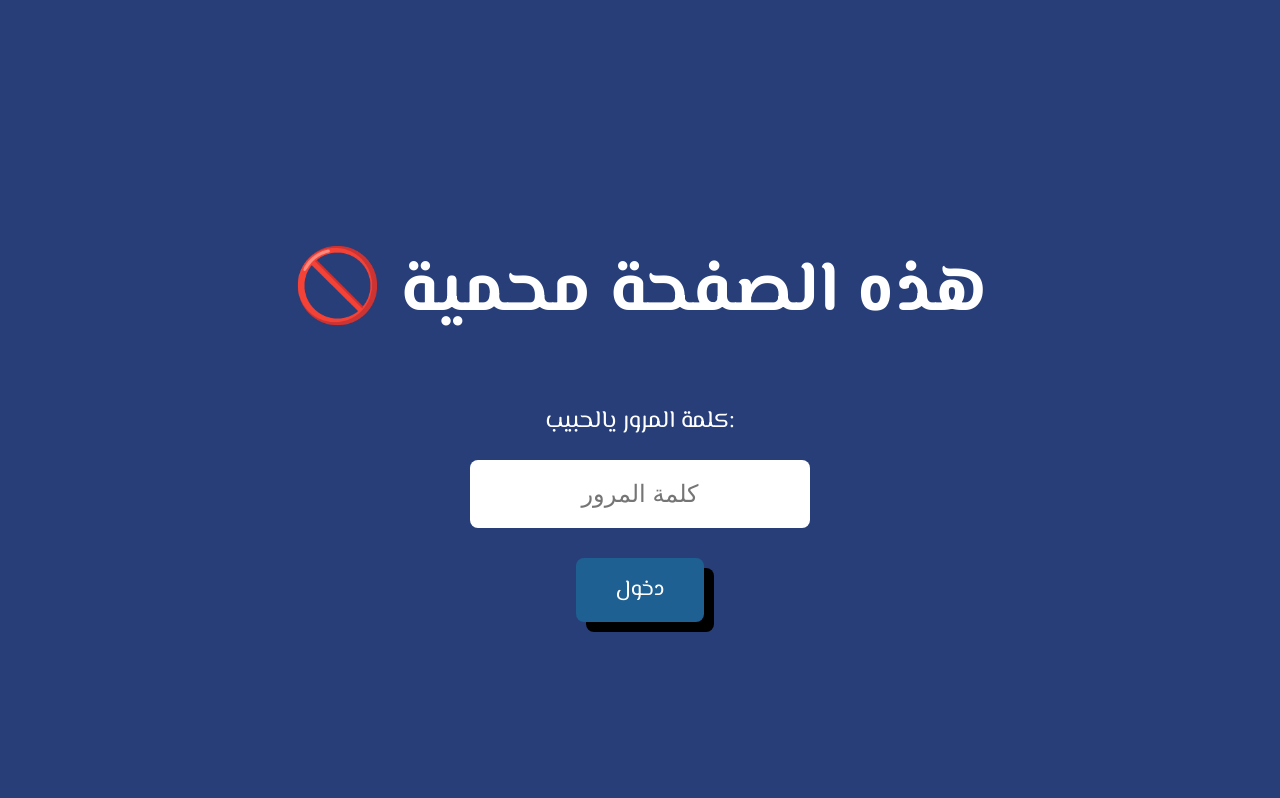
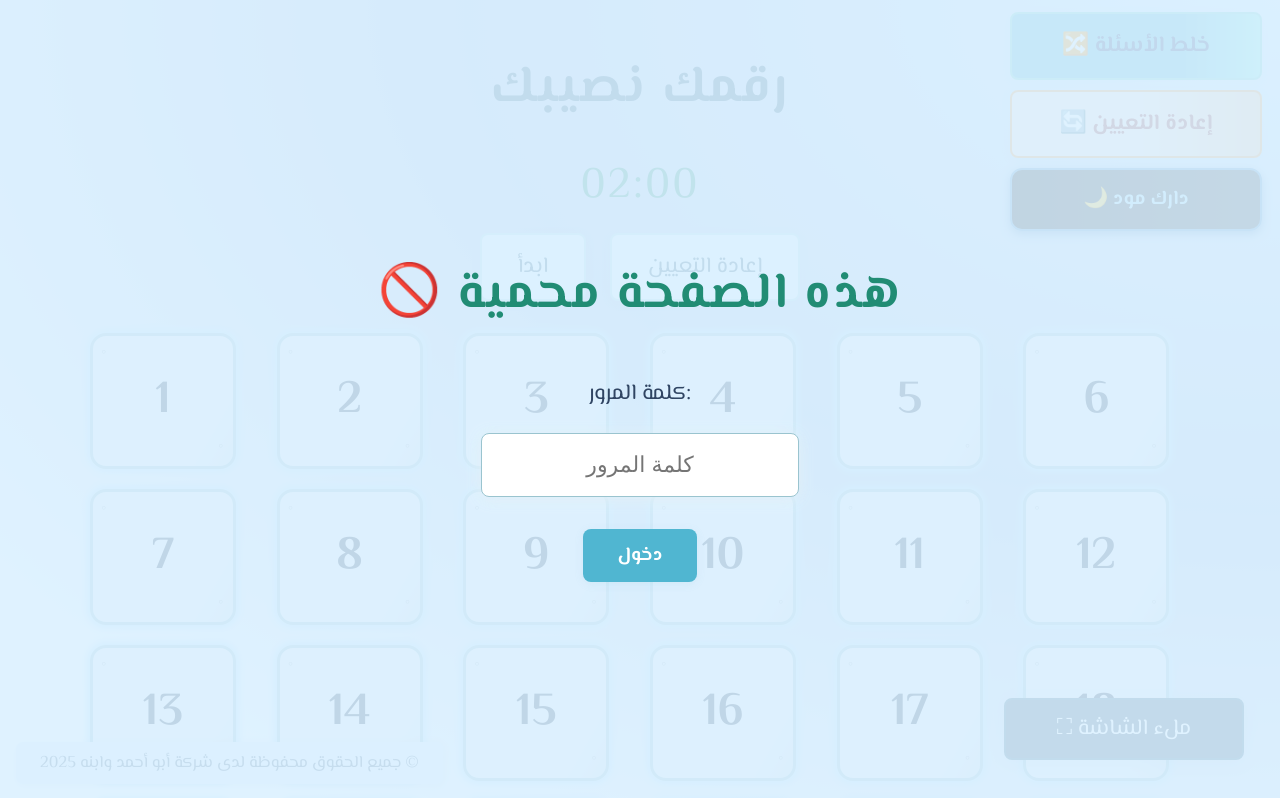
Before and after one commit to x32saDFASf/website, a plain HTML site: page r8mk-n9ubk.html in a window 1280 px wide. Shown: the top 798 px of the page. Drawn offline with Linux system fonts and the light colour scheme; a web font is replaced by a local one.

Commit message:
Update r8mk-n9ubk.html

```diff
--- a/r8mk-n9ubk.html
+++ b/r8mk-n9ubk.html
@@ -1,288 +1,400 @@
-
 <!DOCTYPE html>
 <html lang="ar">
 <head>
-         <meta name="viewport" content="width=device-width, initial-scale=1">
-         <link href="https://fonts.googleapis.com/css2?family=Droid+Arabic+Kufi&display=swap" rel="stylesheet">
-          <link rel="preconnect" href="https://fonts.googleapis.com">
-          <link rel="preconnect" href="https://fonts.gstatic.com" crossorigin>
-           <link href="https://fonts.googleapis.com/css2?family=El+Messiri:wght@400..700&display=swap" rel="stylesheet">
+<meta charset="UTF-8" />
+<meta name="viewport" content="width=device-width, initial-scale=1" />
+<title>رقمك نصيبك</title>
+<link rel="preconnect" href="https://fonts.googleapis.com" />
+<link rel="preconnect" href="https://fonts.gstatic.com" crossorigin />
+<link href="https://fonts.googleapis.com/css2?family=El+Messiri:wght@400..700&display=swap" rel="stylesheet" />
+<style>
+  /* منع التمرير الزائد */
+  html, body {
+    height: 100%;
+    margin: 0;
+    padding: 0;
+    overflow-x: hidden;
+    overflow-y: hidden;
+  }
 
-           <meta charset="UTF-8">
-           <meta name="viewport" content="width=device-width, initial-scale=1.0">
-           <title>رقمك نصيبك</title>
-           <style>
   body {
     font-family: "El Messiri", sans-serif;
-            text-align: center;
-            background: linear-gradient(135deg, rgba(0, 0, 0, 0.05) 25%, rgba(255, 255, 255, 0.1) 25%, rgba(255, 255, 255, 0.1) 50%, rgba(0, 0, 0, 0.05) 50%, rgba(0, 0, 0, 0.05) 75%, rgba(255, 255, 255, 0.1) 75%, rgba(255, 255, 255, 0.1) 100%);
-            background-size: 50px 50px;
-            background-color: #4b6f9b;
-            color: white;
+    background: radial-gradient(ellipse at top right, #dcefff 0%, #b6c6e3 45%, #fff 90%);
+    color: #2c3e50;
     margin: 0;
-            padding: 0;
+    min-height: 100vh;
     display: flex;
     flex-direction: column;
     align-items: center;
+    transition: background 0.5s ease, color 0.5s ease;
+    padding-top: 48px;
+  }
+
+  h1 {
+    font-size: 52px;
+    font-weight: 800;
+    margin: 0 0 12px 0;
+    color: #285b7a;
+    letter-spacing: 2px;
+    transition: color 0.5s ease;
+  }
+
+  #topSection {
+    display: flex;
+    flex-direction: column;
+    align-items: center;
+    gap: 12px;
+  }
+
+  .footer {
+    position: fixed;
+    bottom: 16px;
+    left: 16px;
+    font-size: 16.5px;
+    color: #47607f;
+    background: #e4f1fe;
+    border-radius: 7px;
+    padding: 8px 24px;
+    box-shadow: 0 2px 8px rgba(44, 94, 148, 0.12);
+    user-select: none;
+    z-index: 1000;
+    transition: background 0.5s ease, color 0.5s ease;
+  }
+
+  #timerDisplay {
+    font-size: 2.7em;
+    color: #218c74;
+    letter-spacing: 2px;
+    transition: color 0.5s ease;
+  }
+
+  .timer-controls {
+    display: flex;
+    gap: 24px;
     justify-content: center;
-.support-button {
-    position: absolute;
-    bottom: 20px;
-    left: 20px;
-    background-color: #6c63ff;
-    color: white;
-    padding: 15px 30px;
-    font-size: 24px;
+    margin-bottom: 8px;
+  }
+
+  button {
+    font-family: "El Messiri", sans-serif;
     border: none;
     border-radius: 8px;
+    font-size: 22px;
+    padding: 15px 36px;
+    margin: 0 0 4px 0;
+    transition: background 0.3s ease, box-shadow 0.3s ease, transform 0.18s;
+    box-shadow: 0 2px 10px rgba(100, 170, 194, 0.10);
     cursor: pointer;
-    box-shadow: 5px 5px #00000070;
-    transition: 0.3s;
-}
-.support-button:hover {
-    background-color: #5548f0;
-}
-.support-button:active {
-    transform: translateY(4px);
-    box-shadow: 2px 2px #00000070;
-}
-.support-container {
-    position: absolute;
-    bottom: 20px;
-    left: 20px;
-    display: flex;
-    align-items: center;
-    gap: 10px;
+    outline: none;
+    user-select: none;
   }
 
-.support-button {
-    background-color: #6c63ff;
-    color: white;
-    padding: 15px 30px;
-    font-size: 24px;
-    border: none;
-    border-radius: 8px;
-    cursor: pointer;
-    box-shadow: 5px 5px #00000070;
-    transition: 0.3s;
+  button:active {
+    transform: translateY(2px);
   }
 
-.support-button:hover {
-    background-color: #5548f0;
+  .timer-controls > button {
+    background-color: #e7f7fc;
+    color: #285b7a;
+    border: 2px solid #b2e1e6;
   }
 
-.support-button:active {
-    transform: translateY(4px);
-    box-shadow: 2px 2px #00000070;
+  .timer-controls > button:hover {
+    background-color: #c0deef;
   }
 
-.info-tooltip {
-    position: relative;
-    font-size: 34px;
-    cursor: default;
-    color: white;
-     left: 225%;
+  .controls {
+    position: fixed;
+    top: 12px;
+    right: 90px;
+    display: flex;
+    flex-direction: column;
+    gap: 10px;
+    z-index: 1000;
+    width: 180px;
   }
 
-.tooltip-text {
-    visibility: hidden;
-    width: 230px;
-    background-color: #222;
-    color: #fff;
-    text-align: center;
-    border-radius: 6px;
-    padding: 10px;
-    position: absolute;
-    z-index: 1;
-    bottom: 125%;
-    left: 50%;
-    margin-left: -115px;
-    opacity: 0;
-    transition: opacity 0.3s;
-    font-size: 16px;
+  .randomize, .reset, #darkToggle {
+    background-color: initial;
+    width: 140%;
+    transition: background 0.3s ease, color 0.3s ease;
   }
 
-.info-tooltip:hover .tooltip-text {
-    visibility: visible;
-    opacity: 1;
+  .randomize {
+    background: linear-gradient(90deg, #50b6d1 70%, #81eddd 100%);
+    color: #273e79;
+    font-weight: bold;
+    border: 2px solid #6fd4ca;
+    margin: 0;
   }
 
-
-
-        }
-        h1 {
-    font-size: 48px;
-    margin-bottom: 20px;
-    font-family: "El Messiri", sans-serif;
-    margin-top: 5px; /* رفع العنوان للأعلى */
+  .randomize:hover {
+    background: #d1f3ea;
   }
 
+  .reset {
+    background: linear-gradient(90deg, #ffe7df 50%, #ffd0a7 100%);
+    color: #9c3b3b;
+    font-weight: bold;
+    border: 2px solid #ffa54f;
+    margin: 0;
+  }
 
+  .reset:hover {
+    background: #fff8f1;
+  }
+
+  #darkToggle {
+    margin: 0;
+    background: linear-gradient(90deg, #202428 0%, #3a3f45 100%);
+    border-radius: 12px;
+    color: #a0d8ef;
+    font-weight: 900;
+    padding: 14px 0;
+    font-size: 20px;
+    border: 2px solid #528ebf;
+    cursor: pointer;
+    box-shadow: 0 3px 10px #4477abcc;
+    transition: all 0.25s ease-in-out;
+    user-select: none;
+  }
+
+  #darkToggle:hover {
+    background: linear-gradient(90deg, #3a4a62 0%, #5e7fa5 100%);
+    color: #d2f0ff;
+    box-shadow: 0 5px 20px #5ea3f0cc;
+  }
+
+  #darkToggle:active {
+    background: linear-gradient(90deg, #2f3f59 0%, #4174a1 100%);
+    color: #a0d8ef;
+    box-shadow: 0 2px 8px #3a6ea1cc inset;
+  }
+
+  .fullscreen {
+    background-color: #314d68;
+    color: #fff;
+    border: 2px solid #285b7a;
+    position: fixed;
+    bottom: 36px;
+    right: 36px;
+    box-shadow: 0px 3px 16px rgba(44, 94, 148, 0.12);
+    width: 240px;
+    padding: 12px 15px;
+    white-space: nowrap;
+    text-align: center;
+  }
 
   .container {
     display: grid;
     grid-template-columns: repeat(6, 1fr);
-            gap: 12px;
-            padding: 20px;
-            justify-content: center;
-            margin-top: 25px;
-            width: 80%;
+    gap: 20px;
+    padding: 0 0 60px 0;
+    width: 93vw;
+    max-width: 1100px;
+    margin-top: 20px;
+    margin-bottom: 80px;
+    transition: background 0.5s ease;
   }
-        @keyframes glow {
-            0% {
-                box-shadow: 0 0 10px 8px rgba(255, 255, 255, 0.5);
-            }
-            50% {
-                box-shadow: 0 0 15px 8px rgba(255, 255, 255, 0.3);
-            }
-            100% {
-                box-shadow: 0 0 10px 8px rgba(255, 255, 255, 0.5);
-            }
+
+  @keyframes glow-soft {
+    0% { box-shadow: 0 0 6px 3px #bce6fb; }
+    45% { box-shadow: 0 0 16px 8px #e8e8fd; }
+    100% { box-shadow: 0 0 6px 3px #bce6fb; }
   }
 
   .box {
-            width: 200px;
-            height: 180px;
-            background-color: #273e79;
+    width: 140px;
+    height: 130px;
+    background: linear-gradient(120deg, #ecf0f5 80%, #dde3ee 100%);
     display: flex;
     align-items: center;
     justify-content: center;
-            font-size: 64px;
+    font-size: 46px;
     font-weight: bold;
     cursor: pointer;
-            border-radius: 12px;
-            transition: 0.3s;
-            border: 4px solid #1e6091;
+    border-radius: 16px;
+    box-shadow: 0 2px 12px #deefff;
+    border: 3px solid #9ac4cf;
     position: relative;
-            color: white;
+    color: #1a2e4d;
+    animation: glow-soft 2.6s ease-in-out infinite;
+    transition: background 0.22s, color 0.22s, border 0.22s, transform 0.22s;
     text-align: center;
-            animation: glow 2s ease-in-out infinite;
+    overflow: hidden;
+    user-select: none;
   }
+
   .box:hover {
-            background-color: #144e78;
+    background: linear-gradient(120deg, #bde7f8 80%, #d7e9fc 100%);
+    color: #1e6091;
+    border-color: #81c7ee;
+    z-index: 1;
+    box-shadow: 0 4px 22px #d4eafa;
   }
+
   .box.opened {
-            background-color: #ff9800;
-            color: black;
-            font-size: 26px;
-            padding: 0px;
-            width: 200px;
-            height: 180px;
+    background: linear-gradient(120deg, #ffe5c9 75%, #fff9f2 100%);
+    color: #273e79;
+    font-size: 21px;
+    border: 3px solid #d6b596;
+    z-index: 2;
+    animation: none;
   }
+
   .box.zoomed {
-            transform: scale(2.5);
+    transform: scale(2.2);
     z-index: 10;
-            transition: transform 0.3s ease-in-out;
+    box-shadow: 0 0 40px #ebc89e;
   }
-        .controls {
-            position: absolute;
-            top: 20px;
-            right: 20px;
+
+  .box::before { content: "◦"; position: absolute; top: 6px; left: 8px; font-size: 14px; color: #a6adba; }
+  .box::after { content: "◦"; position: absolute; bottom: 8px; right: 10px; font-size: 14px; color: #a6adba; }
+
+  /* Password Screen */
+  #passwordScreen {
+    position: fixed;
+    inset: 0;
+    background-color: #daf0ffdd;
+    z-index: 9999;
     display: flex;
     flex-direction: column;
-            gap: 20px;
+    justify-content: center;
+    align-items: center;
+    color: #304563;
+    font-family: "El Messiri", sans-serif;
+    font-size: 22px;
+    padding: 20px;
+    box-shadow: 0 0 44px #f5f8fa77;
+    transition: background 0.3s, color 0.3s;
   }
-        button {
-            padding: 20px 40px;
-            font-size: 30.36px;
-            border: 2px solid #000;
+  #passwordScreen h2 {
+    font-size: 2.3em;
+    margin-bottom: 20px;
+    color: #218c74;
+    letter-spacing: 2px;
+    font-weight: bolder;
+  }
+  #passwordScreen input[type="password"] {
+    padding: 18px;
+    font-size: 22px;
+    border-radius: 8px;
+    border: 1px solid #9ac4cf;
+    text-align: center;
+    width: 280px;
+    background: #fff;
+    color: #314d68;
+    margin-bottom: 12px;
+    box-shadow: 0 2px 15px #e2eff6;
+    outline: none;
+    transition: border 0.3s;
+  }
+  #passwordScreen button {
+    margin-top: 20px;
+    padding: 12px 34px;
+    font-size: 19px;
+    border-radius: 8px;
     cursor: pointer;
-            border-radius: 5px;
-            transition: 0.3s;
-            box-shadow: 10px 10px #000000;
-            font-family: "El Messiri", sans-serif;
+    background: #50b6d1;
+    color: #fff;
+    border: none;
+    font-weight: bold;
+    transition: background 0.3s;
   }
-        button:hover {background-color: #87cfebdc}
-        button:active {
+  #passwordScreen button:hover { background: #218c74; }
 
-         background-color: #00000062;
-        box-shadow: 20px #00000067;
-         transform: translateY(4px);
+  /* 🌙 الوضع الليلي */
+  body.dark-mode {
+    background: radial-gradient(circle at top left, #1a1d21 0%, #101215 100%);
+    color: #e0e6ed;
   }
-
-        .randomize {
-            background-color: #4CAF50;
-            color: white;
+  body.dark-mode h1 { color: #9fc9ff; }
+  body.dark-mode .footer {
+    background: #222831; color: #cfd9e3;
+    box-shadow: 0 2px 10px rgba(0,0,0,0.5);
   }
-        .reset {
-            background-color: #f44336;
-            color: white;
+  body.dark-mode #timerDisplay { color: #7cd1ff; }
+  body.dark-mode .timer-controls > button {
+    background-color: #2a2f36; color: #e0e6ed;
+    border: 2px solid #505c6e;
   }
-        .fullscreen {
-            position: absolute;
-            bottom: 20px;
-            right: 20px;
-            background-color: #007BFF;
-            color: white;
+  body.dark-mode .timer-controls > button:hover { background-color: #3d495c; }
+  body.dark-mode .box {
+    background: linear-gradient(120deg, #2a2f36 80%, #1e2227 100%);
+    color: #d8e2f1; border: 3px solid #3e4a5a;
+    box-shadow: 0 0 15px #0077ff80;
   }
-        .footer {
-            position: absolute;
-            top: 15px;
-            left: 15px;
-            font-size: 18px;
-            color: rgb(255, 255, 255);
+  body.dark-mode .box:hover {
+    background: linear-gradient(120deg, #3a4350 80%, #2c333b 100%);
+    border-color: #6a7c91; color: #cfe4ff;
   }
-
-        .box::before {
-            content: "✦";
-            position: absolute;
-            top: 5px;
-            left: 5px;
-            font-size: 23px;
-            color: white;
+  body.dark-mode .box.opened {
+    background: linear-gradient(120deg, #514232 75%, #2b2723 100%);
+    border: 3px solid #8c6a4f; color: #ffe8c2;
   }
-        .box::after {
-            content: "✦";
-            position: absolute;
-            bottom: 5px;
-            right: 5px;
-            font-size: 24px;
-            color: white;
+  body.dark-mode .fullscreen {
+    background-color: #2a2f36;
+    border: 2px solid #505c6e;
+    color: #e0e6ed;
   }
-
-        #timerDisplay {
-    font-size: 3em;
-    margin-bottom: 20px;
-    color: white;
-    font-family: 'Droid Arabic Kufi', sans-serif;
-    margin-top: -20px; /* رفع التايمر للأعلى */
+  body.dark-mode #passwordScreen {
+    background-color: #1d2125dd; color: #e0e6ed;
   }
-
-
-.timer-controls {
-    display: flex;
-    gap: 36px;
-    justify-content: center;
-    margin-top: -20px; /* رفع الأزرار للأعلى */
+  body.dark-mode #passwordScreen h2 { color: #9fc9ff; }
+  body.dark-mode #passwordScreen input[type="password"] {
+    background: #2a2f36; color: #e0e6ed; border: 1px solid #505c6e;
   }
+  body.dark-mode #passwordScreen button { background: #3a6ea5; }
+  body.dark-mode #passwordScreen button:hover { background: #28527a; }
 
 </style>
 </head>
 <body>
+  <div id="topSection">
     <h1>رقمك نصيبك</h1>
-
-    <div class="footer">
-        جميع الحقوق محفوظة لدى شركة أبو أحمد وابنائه 2025 ©
-    </div>
-
     <div id="timerDisplay">02:00</div>
     <div class="timer-controls">
       <button id="playButton">ابدأ</button>
       <button id="resetButton">إعادة التعيين</button>
     </div>
+  </div>
 
   <div class="controls">
     <button class="randomize" onclick="randomizeQuestions()">🔀 خلط الأسئلة</button>
     <button class="reset" onclick="resetGame()">🔄 إعادة التعيين</button>
+    <button id="darkToggle">🌙 دارك مود</button>
   </div>
 
   <div class="container" id="gameBoard"></div>
+
   <button class="fullscreen" onclick="toggleFullScreen()">⛶ ملء الشاشة</button>
 
+  <div class="footer">جميع الحقوق محفوظة لدى شركة أبو أحمد وابنه 2025 ©</div>
+
+  <div id="passwordScreen">
+    <h2>🚫 هذه الصفحة محمية</h2>
+    <p>كلمة المرور:</p>
+    <input type="password" id="passwordInput" placeholder="كلمة المرور" />
+    <button onclick="checkPassword()">دخول</button>
+  </div>
+
 <script>
-        let timer;
-        let isRunning = false;
-        let timeLeft = 120;
+  // كلمة المرور
+  const password = "11228899";
+  function checkPassword() {
+    const input = document.getElementById("passwordInput").value;
+    if (input === password) {
+      document.getElementById("passwordScreen").style.display = "none";
+    } else {
+      alert("خطأ في كلمة المرور.");
+    }
+  }
+  window.addEventListener("keydown", function (e) {
+    if (e.key === "Enter") { checkPassword(); }
+  });
+
+  // المؤقت
+  let timer; let isRunning = false; let timeLeft = 120;
   const timerDisplay = document.getElementById("timerDisplay");
   const playButton = document.getElementById("playButton");
   const resetButton = document.getElementById("resetButton");
@@ -290,167 +402,69 @@
   function updateTimer() {
     let minutes = Math.floor(timeLeft / 60);
     let seconds = timeLeft % 60;
-          timerDisplay.textContent = `${String(minutes).padStart(2, "0")}:${String(seconds).padStart(2, "0")}`;
+    timerDisplay.textContent = `${String(minutes).padStart(2,"0")}:${String(seconds).padStart(2,"0")}`;
   }
-
   function startTimer() {
     if (isRunning) return;
     isRunning = true;
-        timer = setInterval(function() {
+    timer = setInterval(function () {
       timeLeft--;
       updateTimer();
-       if (timeLeft <= 0) {
-       clearInterval(timer);
-       isRunning = false;
-       }
+      if (timeLeft <= 0) { clearInterval(timer); isRunning = false; }
     }, 1000);
   }
-
-        function resetTimer() {
-        clearInterval(timer);
-        isRunning = false;
-        timeLeft = 120;
-        updateTimer();
-        }
-
-        playButton.addEventListener("click", function() {
-            startTimer();
-        });
-
-        resetButton.addEventListener("click", function() {
-            resetTimer();
-        });
-
+  function resetTimer() { clearInterval(timer); isRunning = false; timeLeft = 120; updateTimer(); }
+  playButton.addEventListener("click", () => startTimer());
+  resetButton.addEventListener("click", () => resetTimer());
   updateTimer();
 
+  // الأسئلة
   let questions = [
-            "اسمك الثلاثي",
-            "تتبند عشر دقايق ",
-            "تايم اوت 10 دقايق",
-            "تنزل تغريدة او ستوري",
-            "تختار احد يتعاقب معك",
-            "تبرع بنص نقاطك",
-            "آخر واحد أرسل بالشات ينصك",
-            "ورنا محادثاتك مع شات جبت",
-            "من هو آخر الأنبياء؟",
-            "مالك شيء عندي",
-            "كم عدد صفحات القرآن الكريم",
-            "تغير صورتك في أي تطبيق حسب اختيار الي معك",
-            "ورنا اخر محادثة عندك",
-            "تاخذ نفس الصندوق اللي طلع للشخص اللي قبلك",
-            "هدية لك من البثاث خمسة دولار",
-            "تنصك من الدس 12 ساعة",
-            "باند من البث 20 دقيقة",
-            "ترسل رسالة لشخص من إختيار الشات",
-            "شخص بالشات ماتطيقه",
-            "لا ترسل الا ايموتات الين مايجي دورك مره ثانيه",
-            "الشخص اللي قبلك يسألك سؤال ولازم تجاوب عليه",
-            "قل نعم على كل شيء يقترحه الشات لمدة دقيقة",
-            "اختر كلمة من الشات وقل قصة من 3 جمل تتضمنها",
-            "كم عدد السجدات في القرآن الكريم؟",
-            "اعط البثاث تحدي يسويه",
-            "البثاث يسكت 5 دقايق",
-            "صور رصيدك البنكي في الحساب الاساسي",
-            "صور كل الختومات الي على جواز السفر",
-            "ارسل لاخر شخص في سجل المكالمات رساله من اختيار الشات",
-            "اقلب وجهك",
-            ""
+    "اسمك الثلاثي","تتبند عشر دقايق ","تايم اوت 10 دقايق",
+    "تنزل تغريدة او ستوري","تختار احد يتعاقب معك","تبرع بنص نقاطك",
+    "آخر واحد أرسل بالشات ينصك","ورنا محادثاتك مع شات جبت","من هو آخر الأنبياء؟",
+    "مالك شيء عندي","كم عدد صفحات القرآن الكريم","تغير صورتك في أي تطبيق حسب اختيار الي معك",
+    "ورنا اخر محادثة عندك","تاخذ نفس الصندوق اللي طلع للشخص اللي قبلك",
+    "هدية لك من البثاث خمسة دولار","تنصك من الدس 12 ساعة","باند من البث 20 دقيقة",
+    "ترسل رسالة لشخص من إختيار الشات","شخص بالشات ماتطيقه",
+    "لا ترسل الا ايموتات الين مايجي دورك مره ثانيه","الشخص اللي قبلك يسألك سؤال ولازم تجاوب عليه",
+    "قل نعم على كل شيء يقترحه الشات لمدة دقيقة","اختر كلمة من الشات وقل قصة من 3 جمل تتضمنها",
+    "كم عدد السجدات في القرآن الكريم؟","اعط البثاث تحدي يسويه","البثاث يسكت 5 دقايق",
+    "صور رصيدك البنكي في الحساب الاساسي","صور كل الختومات الي على جواز السفر",
+    "ارسل لاخر شخص في سجل المكالمات رساله من اختيار الشات","اقلب وجهك",""
   ];
 
-        function shuffleArray(array) {
-            for (let i = array.length - 1; i > 0; i--) {
-                const j = Math.floor(Math.random() * (i + 1));
-                [array[i], array[j]] = [array[j], array[i]];
-            }
-        }
-
+  const gameBoard = document.getElementById("gameBoard");
   function createBoard() {
-            let gameBoard = document.getElementById("gameBoard");
     gameBoard.innerHTML = "";
-            for (let i = 0; i < 30; i++) {
-                let box = document.createElement("div");
+    for (let i = 1; i <= 30; i++) {
+      const box = document.createElement("div");
       box.classList.add("box");
-                box.textContent = i + 1;
-                box.onclick = function () {
-                    if (!box.classList.contains("opened")) {
-                        box.classList.add("opened");
-                        box.textContent = questions[i];
-                        box.style.backgroundColor = getRowColor(i);
-                        box.classList.add("zoomed");
-                    } else {
-                        box.classList.remove("zoomed");
-                    }
-                };
+      box.textContent = i;
+      box.onclick = () => openBox(box, i);
       gameBoard.appendChild(box);
     }
   }
+  function openBox(box, index) {
+    if (box.classList.contains("opened")) return;
+    box.classList.add("opened"); box.textContent = questions[index-1] || "جائزة 🎁";
+    box.classList.add("zoomed");
+    setTimeout(() => { box.classList.remove("zoomed"); }, 1500);
+  }
+  function resetGame() { createBoard(); resetTimer(); }
+  function randomizeQuestions() {
+    questions.sort(() => Math.random() - 0.5); createBoard();
+  }
+  function toggleFullScreen() {
+    if (!document.fullscreenElement) { document.documentElement.requestFullscreen(); }
+    else { if (document.exitFullscreen) { document.exitFullscreen(); } }
+  }
+  createBoard();
 
-        function getRowColor(index) {
-            return Math.floor(index / 6) % 2 === 0 ? "#20B2AA" : "#D8BFD8";
-        }
-
-function randomizeQuestions() {
-    const scream = document.getElementById("screamSound");
-    scream.volume = 1.0; // أعلى صوت
-    scream.play(); // يشغل الصرخة
-
-    shuffleArray(questions);
-    resetGame();
-}
-
-        function resetGame() {
-            createBoard();
-        }
-
-        function toggleFullScreen() {
-            if (!document.fullscreenElement) {
-                document.documentElement.requestFullscreen();
-            } else {
-                if (document.exitFullscreen) {
-                    document.exitFullscreen();
-                }
-            }
-        }
-
-        createBoard();
-    </script>
-<!-- شاشة الحماية بكلمة مرور -->
-<div id="passwordScreen" style="position: fixed; inset: 0; background-color: #273e79; z-index: 9999; display: flex; flex-direction: column; justify-content: center; align-items: center; color: white; font-family: 'El Messiri', sans-serif; font-size: 24px; padding: 20px;">
-  <h2 style="font-size: 3em; margin-bottom: 30px;">🚫 هذه الصفحة محمية</h2>
-  <p style="margin-bottom: 20px;">كلمة المرور يالحبيب:</p>
-  <input type="password" id="passwordInput" placeholder="كلمة المرور" style="padding: 20px; font-size: 24px; border-radius: 8px; border: none; text-align: center; width: 300px;">
-  <button onclick="checkPassword()" style="margin-top: 30px; padding: 15px 40px; font-size: 22px; border-radius: 8px; cursor: pointer; background-color: #1e6091; color: white; border: none;">دخول</button>
-</div>
-
-<script>
-  const password = "11228899"; // ← غير كلمة المرور هنا
-
-  function checkPassword() {
-    const input = document.getElementById("passwordInput").value;
-    if (input === password) {
-      document.getElementById("passwordScreen").style.display = "none";
-    } else {
-      alert("خطأ توكل بس");
-    }
-  }
-
-  window.addEventListener("keydown", function(e) {
-    if (e.key === "Enter") {
-      checkPassword();
-    }
+  // زر الوضع الليلي
+  document.getElementById("darkToggle").addEventListener("click", () => {
+    document.body.classList.toggle("dark-mode");
   });
 </script>
-
-</script>
-
-<div class="support-container">
-  <button class="support-button" onclick="window.open('https://x2aws.site/support', '_blank')">📩 الدعم</button>
-  <span class="info-tooltip">ℹ️
-    <span class="tooltip-text">إذا عندك اقتراحات أو مشاكل، اضغط زر الدعم</span>
-  </span>
-</div>
-
-<audio id="screamSound" src="https://actions.google.com/sounds/v1/animals/screaming_cat.wav"></audio>
-
 </body>
 </html>
```
Lines whose indentation alone changed are shown as unchanged.
